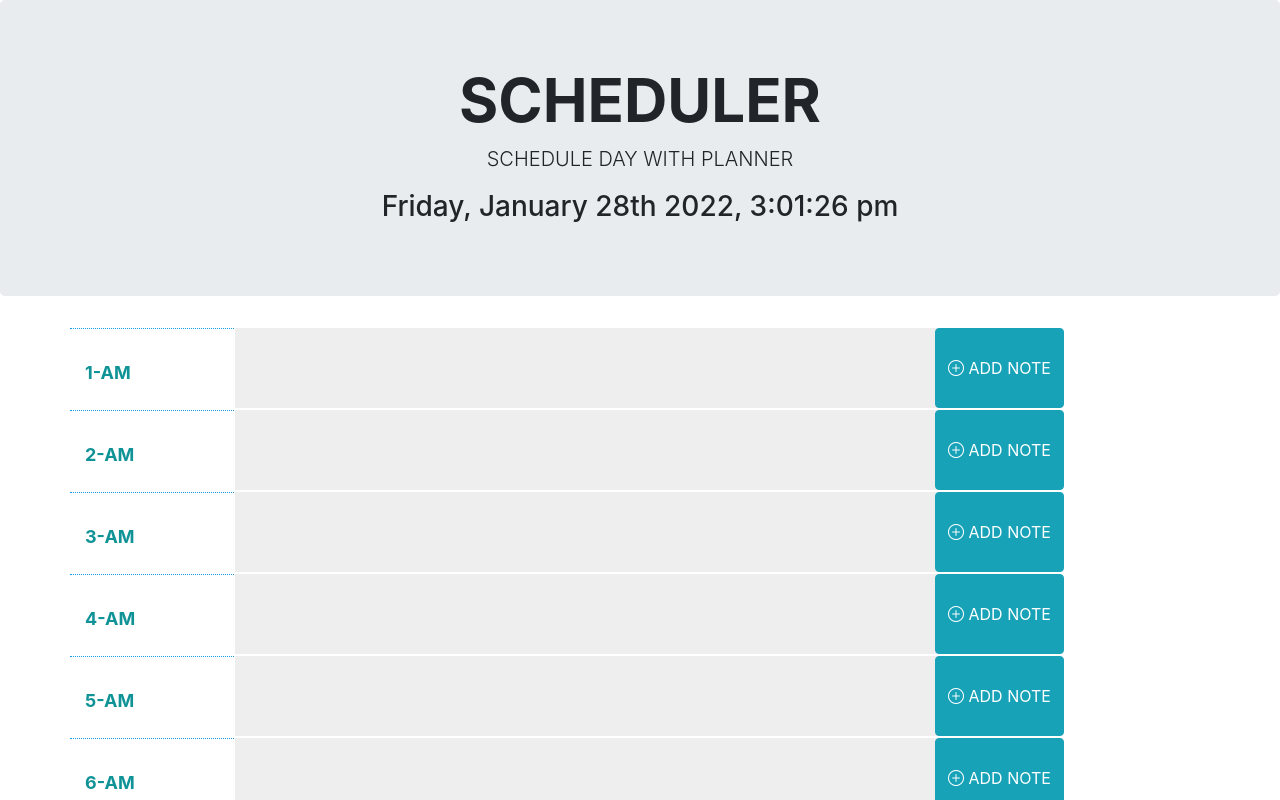
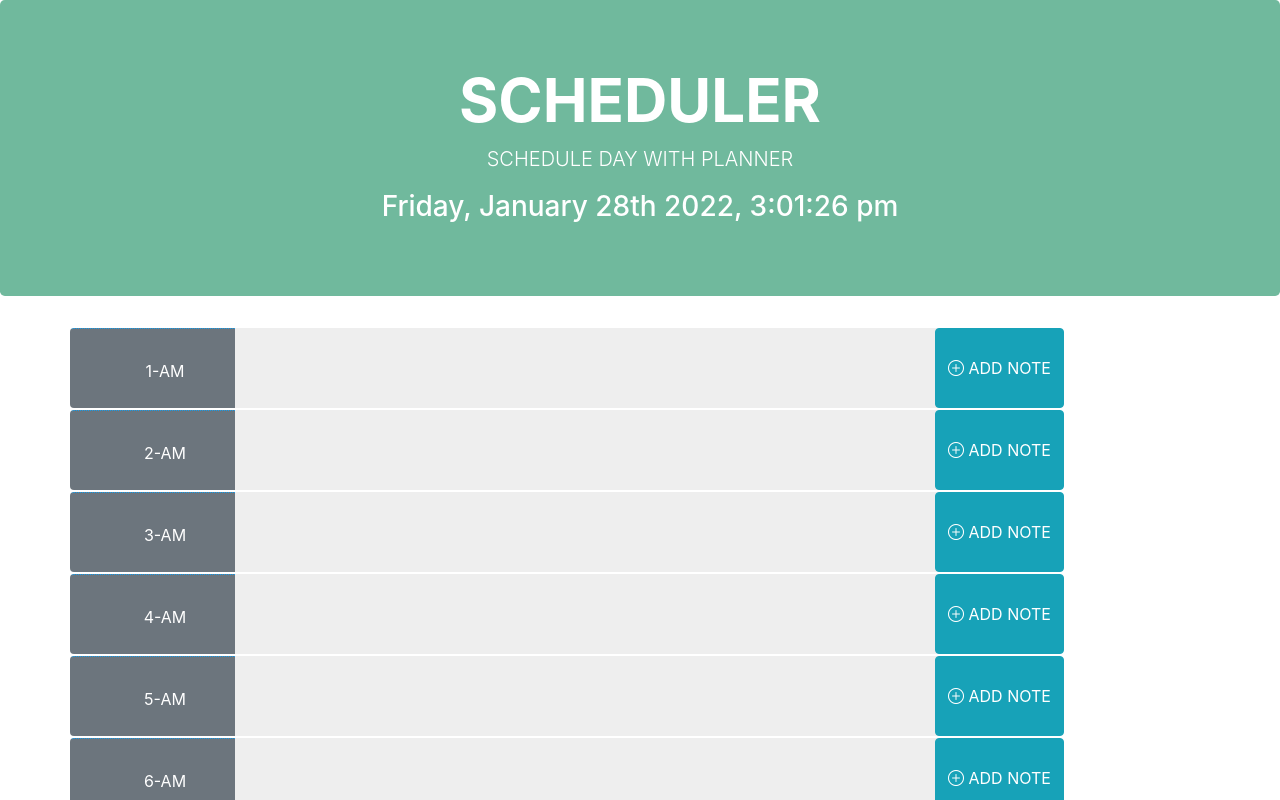
Before and after one commit to Shaleens1994/UTOR-CBTCMP-HOMEWORK5, a plain HTML site: page index.html in a window 1280 px wide. Shown: the top 800 px of the page. Drawn offline with nearby package versions, Linux system fonts and the light colour scheme.

Commit message:
changes to js

```diff
--- a/script.js
+++ b/script.js
@@ -9,7 +9,7 @@ var formatdate= moment().format("dddd, MMMM Do YYYY, h:mm:ss a");
     for (var i= 1 ; i<=24; i++){
 
       row = $('<div class="row">')
-      col1 = $(`<div class ="col-lg-2 hr">${AmPmshow(i)}</div>`)
+      col1 = $(`<div class ="col-lg-2 hr btn btn-secondary">${AmPmshow(i)}</div>`)
       col2 = $(`<div class ="col-lg-8 inputcontent"><input data-input="${i}" id="inputText${i}" class="form-control inputText" type="text" name="userInput"></div>`)
       col3 = $(`<div class ="col-lg-2"><button data-id="${i}" id="savePlanner" class="btn btn-info"><i class="bi bi-plus-circle"></i> ADD NOTE</button></div>`)
       row.append(col1)
--- a/style.css
+++ b/style.css
@@ -11,12 +11,15 @@
 
 
 }
+.jumbotron {
+
+    background-color: rgb(112, 185, 157);
+    color : white;
+}
 
 
 
-.body{
-    background: red;
-}
+
 .btn{
     height: 80px;
 }
```
